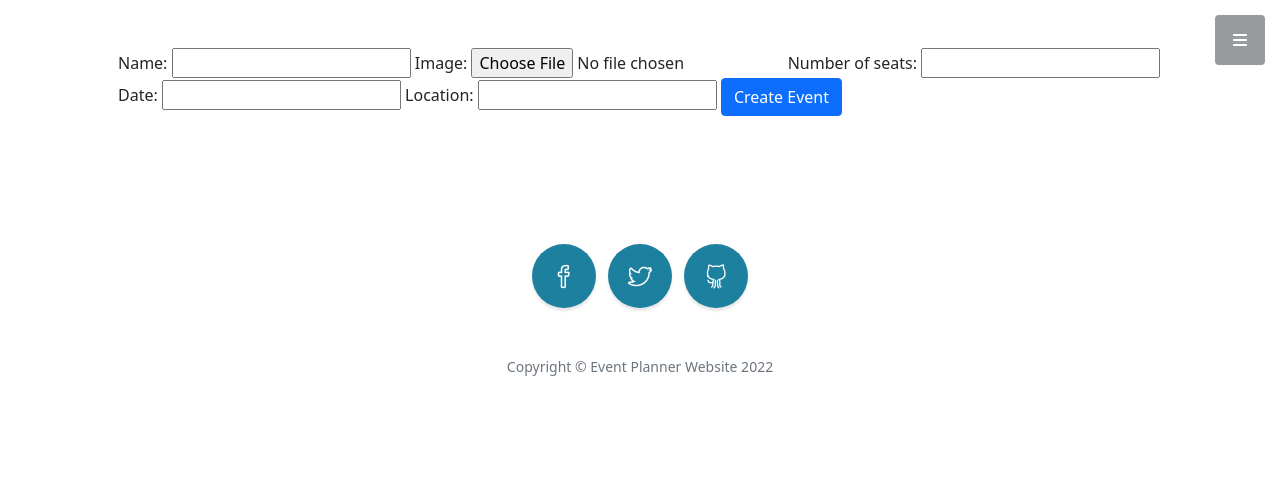
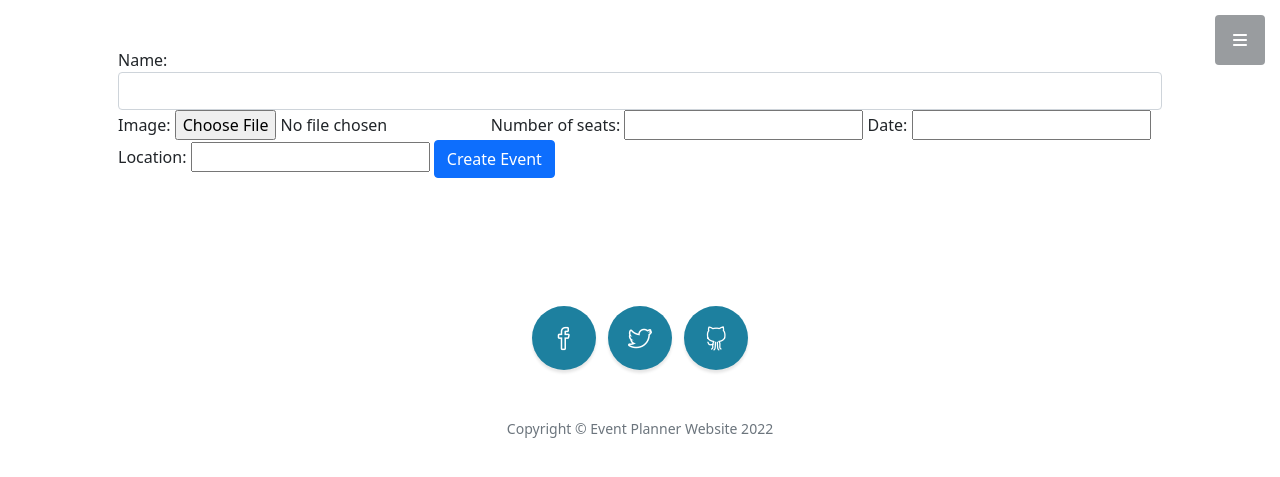
Before and after one commit to devq8/event_planner, a Django app: page /events/create in a window 1280 px wide. Shown: the top 477 px of the page. Run offline with Django 4.2, Linux system fonts and the light colour scheme; some libraries are stand-ins or nearby versions.

Commit message:
Trying to enhance the form of create event

```diff
--- a/planner/templates/create_event.html
+++ b/planner/templates/create_event.html
@@ -4,7 +4,7 @@
 
 
 {%block content %}
-<div class="container p-5">
+<div class="container-sm p-5 input-group">
 
   <form action="{% url 'create-event' %}" method="POST" enctype="multipart/form-data">
     {% csrf_token %}
@@ -12,4 +12,6 @@
     <button type="submit" class="btn btn-primary">Create Event</button>
   </form>
 </div>
+
+
 {% endblock content %}
--- a/users/forms.py
+++ b/users/forms.py
@@ -51,7 +51,9 @@ class ReservationForm(forms.ModelForm):
         fields = '__all__'
 
 class CreateEventForm(forms.ModelForm):
-
+    name = forms.CharField(widget=forms.TextInput(attrs={
+        "class": "form-control",
+    }))
     date = forms.DateField()
 
     class Meta:
--- a/users/views.py
+++ b/users/views.py
@@ -138,12 +138,12 @@ def create_event(request):
     form = CreateEventForm()
     if request.method == "POST":
         form = CreateEventForm(request.POST,request.FILES)
-        print("Before if")
+
         if form.is_valid():
             form.save()
-            print("saved")
+
             return redirect("events-list")
-        print("After if")
+
     context = {
         "form": form,
     }
```
